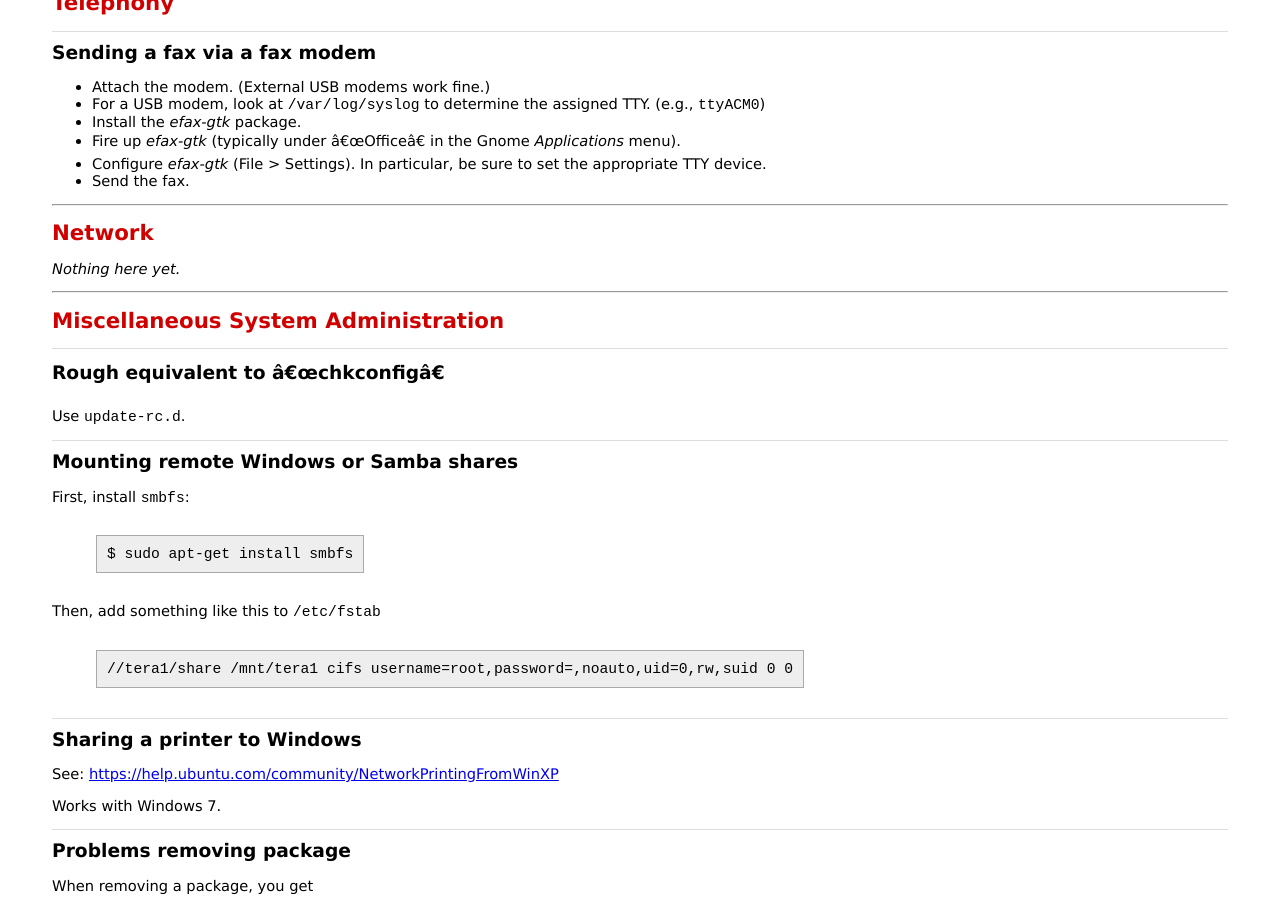
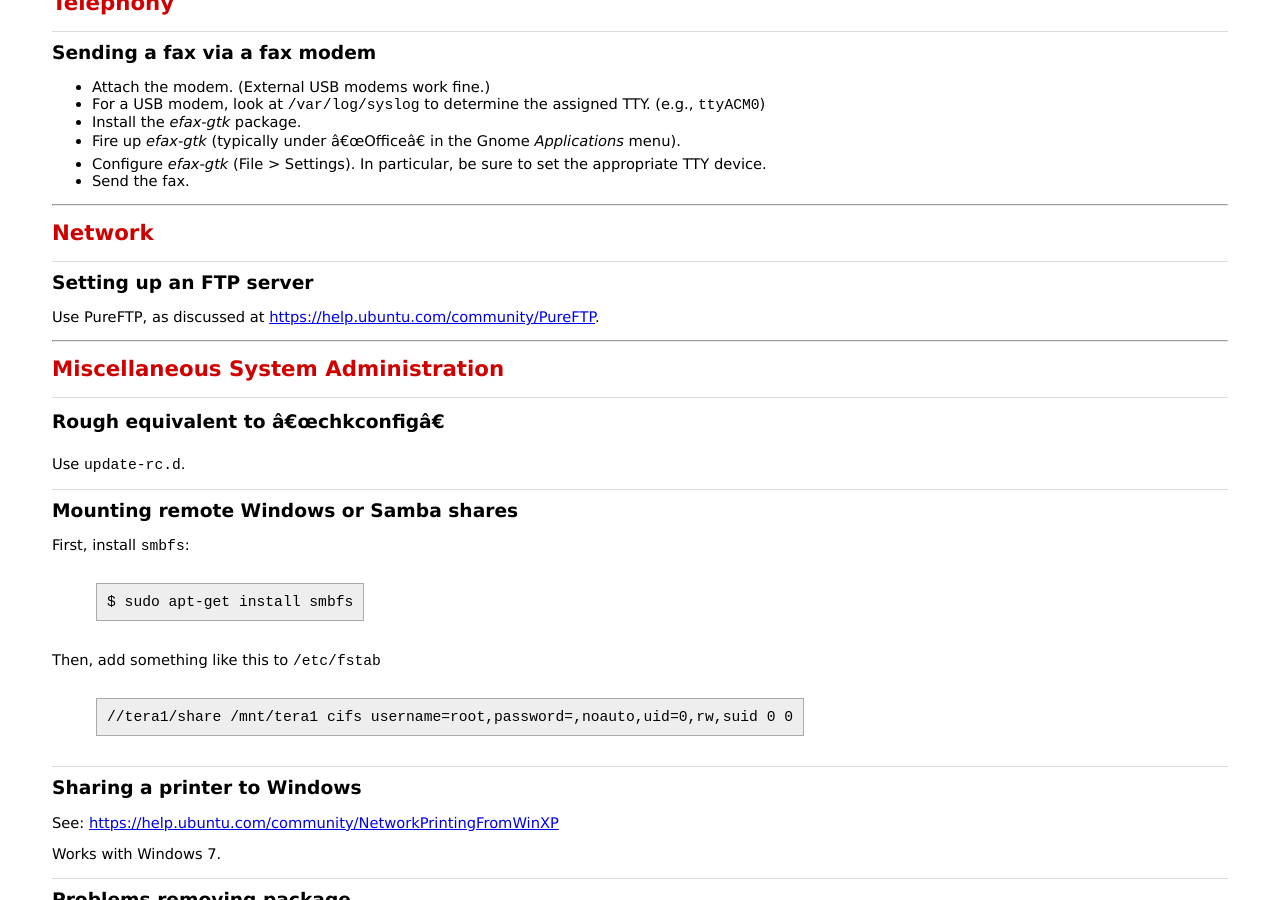
Before and after one commit to bmc/cheat-sheets, a Jekyll site: the page built from ubuntu.md, in a window 1280 px wide and 900 px high, scrolled down 1350 px. Built offline with Jekyll 4.4.1, drawn with Linux system fonts in a browser that asks for light colours; some of the changed text lies outside the part shown.

Commit message:
FTP server

```diff
--- a/ubuntu.md
+++ b/ubuntu.md
@@ -80,7 +80,9 @@ Be sure the Wifi switch on the side of the laptop is on!
 
 # Network
 
-*Nothing here yet.*
+## Setting up an FTP server
+
+Use PureFTP, as discussed at <https://help.ubuntu.com/community/PureFTP>.
 
 ----
 
```
